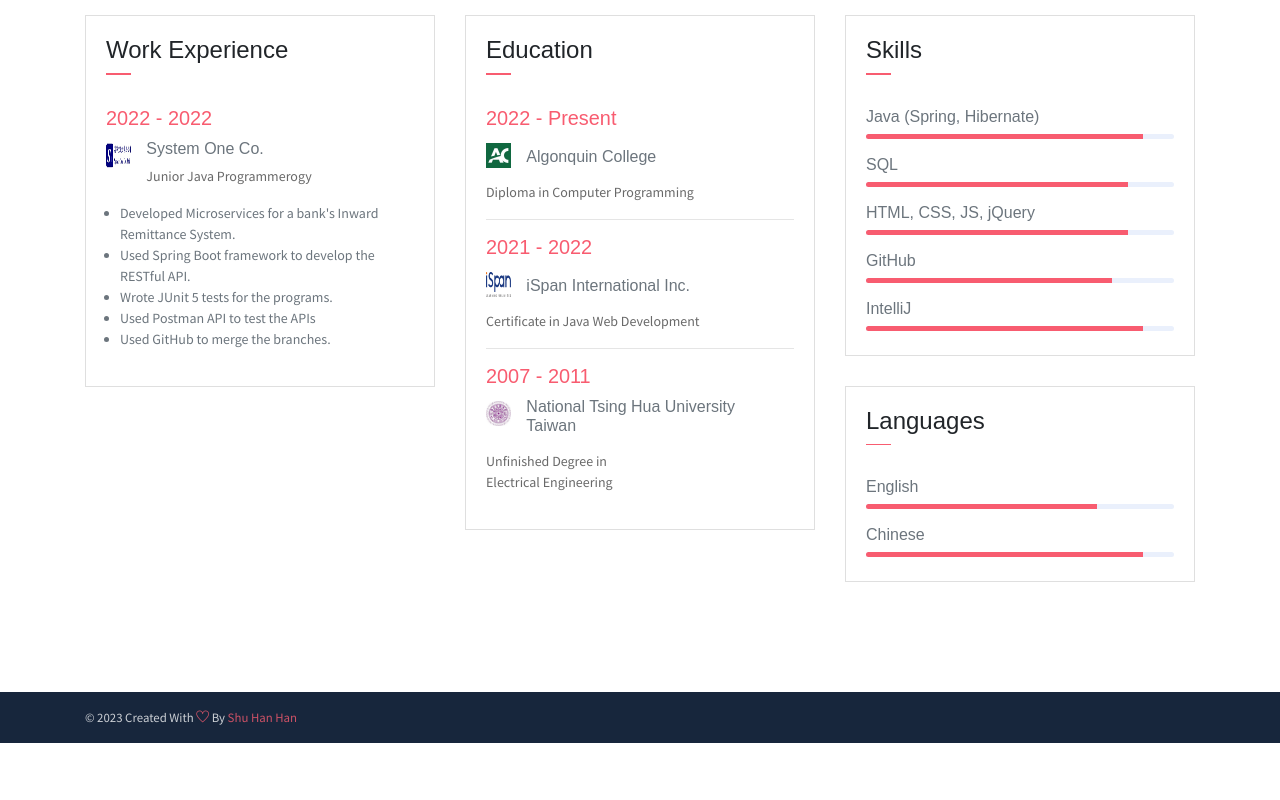
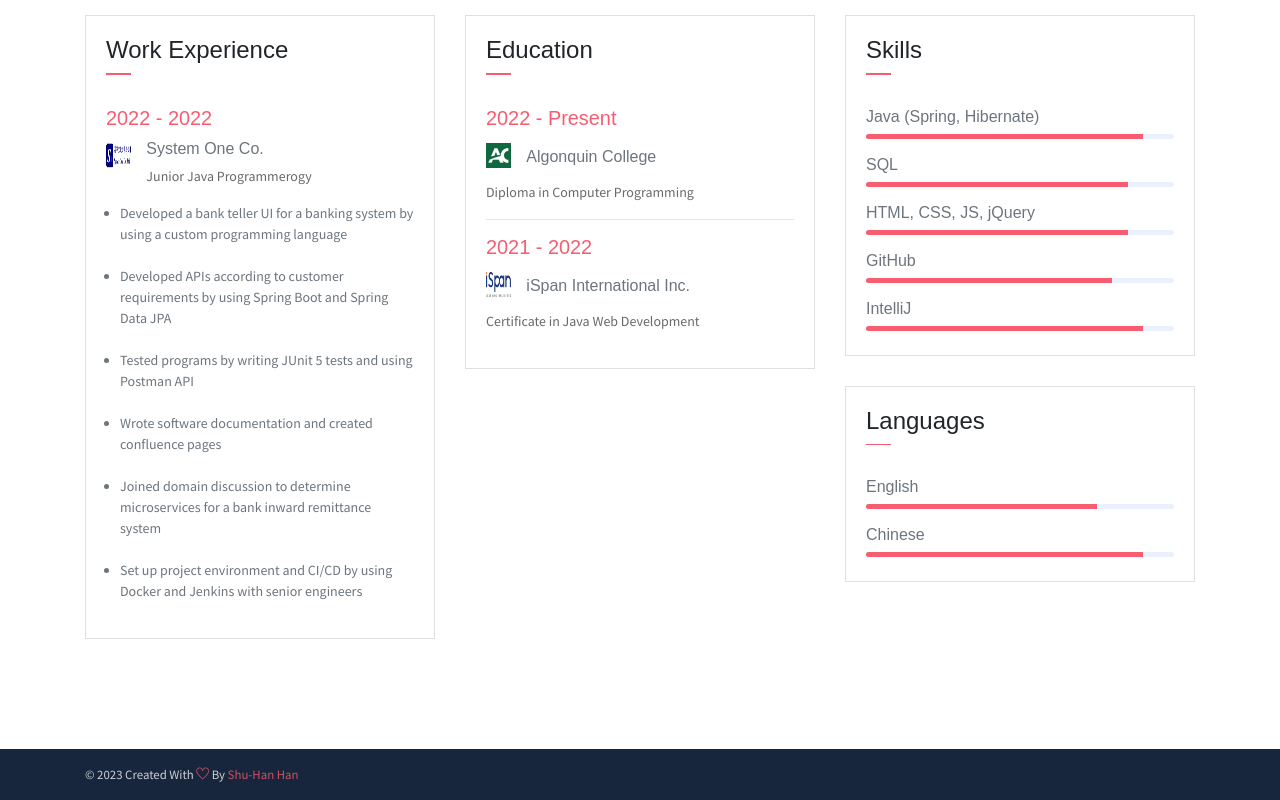
Before and after one commit to HanShuHan/my-personal-website, a plain HTML site: page assets/html/resume.html in a window 1280 px wide. Shown: the part 868-1668 px from the top of the page. Before the commit the page ends 1611 px from the top, so only its background shows below. Drawn offline with Linux system fonts and the light colour scheme.

Commit message:
Updated my contact, resume, and all html pages' links

```diff
--- a/assets/html/resume.html
+++ b/assets/html/resume.html
@@ -13,10 +13,10 @@
 <head>
     <meta charset="utf-8">
     <meta name="viewport" content="width=device-width, initial-scale=1, shrink-to-fit=no">
-    <meta name="author" content="Shu Han Han">
+    <meta name="author" content="Shu-Han Han">
     <meta name="description" content="Web Assignment1 (Self Image Website)">
-    <meta name="keywords" content="Shu Han Han, Web Assignment, Self Image Website">
-    <title>Shu Han Han</title>
+    <meta name="keywords" content="Shu-Han Han, Web Assignment, Self Image Website">
+    <title>Shu-Han Han</title>
     <!-- font icons -->
     <link rel="stylesheet" href="../vendors/themify-icons/css/themify-icons.css">
     <!-- Main styles -->
@@ -41,15 +41,15 @@
                 <li class="social-item"><a class="social-link text-light"
                         href="https://www.linkedin.com/in/shu-han-han-1486a91b6/" target="_blank"><i class="ti-linkedin"
                             aria-hidden="true"></i></a></li>
-                <li class="social-item"><a class="social-link text-light" href="mailto:han00135@algonquinlive.com"><i
-                            class="ti-google" aria-hidden="true"></i></a></li>
+                <li class="social-item"><a class="social-link text-light" href="mailto:"><i class="ti-google"
+                            aria-hidden="true"></i></a></li>
                 <li class="social-item"><a class="social-link text-light" href="https://github.com/HanShuHan"
                         target="_blank"><i class="ti-github" aria-hidden="true"></i></a></li>
             </ul>
             <div class="header-content">
                 <h4 class="header-subtitle">Hello, I am</h4>
-                <h1 class="header-title">Shu Han Han</h1>
-                <h6 class="header-mono">Java Programmer | College Student</h6>
+                <h1 class="header-title">Shu-Han Han</h1>
+                <h6 class="header-mono">Java Programmer | College Graduate</h6>
                 <a class="btn btn-primary btn-rounded button" href="../img/resume.pdf" target="_blank">
                     <i class="ti-printer pr-2"></i>Print Resume
                 </a>
@@ -75,7 +75,7 @@
                 <ul class="navbar-nav brand">
                     <li><img src="../img/mug-shot.jpg" alt="" class="brand-img"></li>
                     <li class="brand-txt">
-                        <h5 class="brand-title">Shu Han Han</h5>
+                        <h5 class="brand-title">Shu-Han Han</h5>
                         <div class="brand-subtitle">Java Programmer | College Student</div>
                     </li>
                 </ul>
@@ -120,11 +120,16 @@
                                     </div>
                                 </div>
                                 <ul>
-                                    <li>Developed Microservices for a bank's Inward Remittance System.</li>
-                                    <li>Used Spring Boot framework to develop the RESTful API.</li>
-                                    <li>Wrote JUnit 5 tests for the programs.</li>
-                                    <li>Used Postman API to test the APIs</li>
-                                    <li>Used GitHub to merge the branches.</li>
+                                    <li>Developed a bank teller UI for a banking system by using a custom programming
+                                        language</li><br>
+                                    <li>Developed APIs according to customer requirements by using Spring Boot and
+                                        Spring Data JPA</li><br>
+                                    <li>Tested programs by writing JUnit 5 tests and using Postman API</li><br>
+                                    <li>Wrote software documentation and created confluence pages</li><br>
+                                    <li>Joined domain discussion to determine microservices for a bank inward remittance
+                                        system</li><br>
+                                    <li>Set up project environment and CI/CD by using Docker and Jenkins with senior
+                                        engineers</li>
                                 </ul>
                             </div>
                         </div>
@@ -140,7 +145,8 @@
                             <div class="card-body">
                                 <h6 class="title text-danger">2022 - Present</h6>
                                 <div class="row">
-                                    <div class="col-1 text-danger pt-1"><a href="https://www.algonquincollege.com/"
+                                    <div class="col-1 text-danger pt-1"><a
+                                            href="https://www.algonquincollege.com/sat/program/computer-programming/"
                                             target="_blank"><img class="img-sm" src="../img/algonquin.jpeg"
                                                 alt="Algonquin College logo"></a></div>
                                     <div class="col-10 ml-auto mr-3 mt-2">
@@ -159,19 +165,6 @@
                                     </div>
                                 </div>
                                 <P class="subtitle mt-2">Certificate in Java Web Development</P>
-                                <hr>
-                                <h6 class="title text-danger">2007 - 2011</h6>
-                                <div class="row">
-                                    <div class="col-1 text-danger pt-1"><a href="https://nthu-en.site.nthu.edu.tw/"
-                                            target="_blank"><img class="img-sm" src="../img/nthu.jpeg"
-                                                alt="National Tsing Hua University Taiwan logo"></a></div>
-                                    <div class="col-10 ml-auto mr-3">
-                                        <h6>National Tsing Hua University Taiwan</h6>
-                                    </div>
-                                </div>
-                                <P class="subtitle mt-2">Unfinished Degree in <br>
-                                    Electrical Engineering</P>
-
                             </div>
                         </div>
                     </div>
@@ -243,8 +236,8 @@
             <p class="small mb-0 text-light">
                 &copy;
                 <script>document.write(new Date().getFullYear())</script> Created With <i
-                    class="ti-heart text-danger"></i> By <a href="http://devcrud.com" target="_blank"><span
-                        class="text-danger" title="Bootstrap 4 Themes and Dashboards">Shu Han Han</span></a>
+                    class="ti-heart text-danger"></i> By <span class="text-danger"
+                    title="Bootstrap 4 Themes and Dashboards">Shu-Han Han</span>
             </p>
         </div>
     </footer>
```
Also changed, not shown: assets/html/courses.html (+10 -10 lines), index.html (+17 -17 lines), 1 other file.
